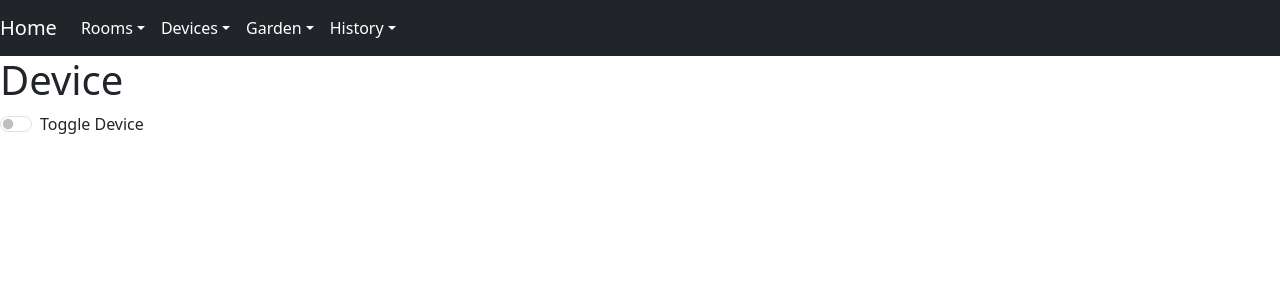
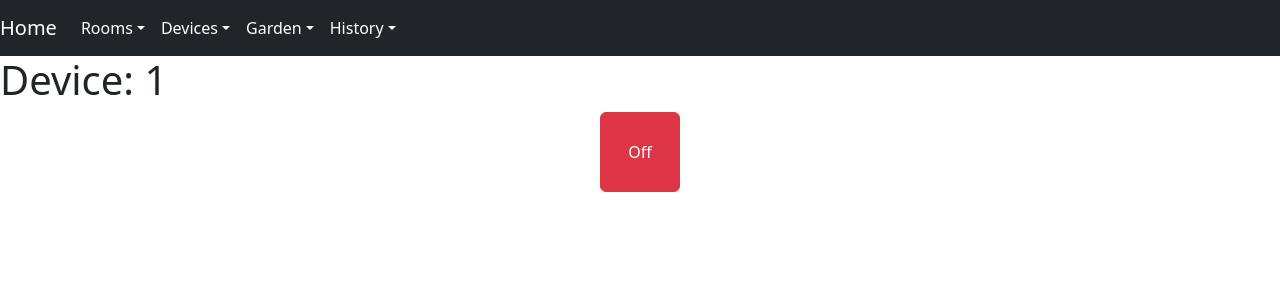
Before and after one commit to Wiqbal2/Smart-Hub-System, a React (Create React App) app: page /Device/1 in a window 1280 px wide. Shown: the top 300 px of the page. Built offline with nearby package versions, Linux system fonts and the light colour scheme.

Commit message:
Waleed:navbar,device,app

```diff
--- a/src/App.js
+++ b/src/App.js
@@ -1,23 +1,52 @@
-import React from'react';
+// import React from'react';
+// import { BrowserRouter as Router, Routes, Route } from 'react-router-dom';
+// import Navbar from './components/Navbar';
+// import HomeScreen from './components/HomeScreen';
+// import Room from './components/Room';
+// import Device from './components/Device';
+
+
+// const devices = ['Coffee-Maker', 'Robot-Vacuum', 'Fridge'];
+
+
+// function App() {
+//   return (
+//     <div className='App'>
+//       <Router>
+//         <Navbar/>
+//         <Routes>
+//         <Route path='/' element={<HomeScreen />} />
+//         <Route path='/Room' element={<Room />} />
+//         <Route path='/Device/:deviceName' element={<Device devices={devices} />} />
+//         </Routes>
+//       </Router>
+//     </div>
+//   );
+// }
+
+// export default App;
+import React, { useState } from 'react';
 import { BrowserRouter as Router, Routes, Route } from 'react-router-dom';
 import Navbar from './components/Navbar';
 import HomeScreen from './components/HomeScreen';
 import Room from './components/Room';
 import Device from './components/Device';
 
+function App() {
+  const [devices, setDevices] = useState(['Coffee-Maker', 'Robot-Vacuum', 'Fridge']);
 
-const devices = ['Coffee-Maker', 'Robot-Vacuum', 'Fridge'];
+  const addDevice = (deviceName) => {
+    setDevices([...devices, deviceName]);
+  };
 
-
-function App() {
   return (
-    <div className='App'>
+    <div className="App">
       <Router>
-        <Navbar/>
+        <Navbar devices={devices} addDevice={addDevice} />
         <Routes>
-        <Route path='/' element={<HomeScreen />} />
-        <Route path='/Room' element={<Room />} />
-        <Route path='/Device/:deviceName' element={<Device devices={devices} />} />
+          <Route path="/" element={<HomeScreen />} />
+          <Route path="/Room" element={<Room />} />
+          <Route path="/Device/:deviceName" element={<Device devices={devices} />} />
         </Routes>
       </Router>
     </div>
--- a/src/components/Device.jsx
+++ b/src/components/Device.jsx
@@ -54,26 +54,71 @@
 // }
 
 // export default Device;
+
+
+
+// import '../styles.css';
+// import React, { useState } from 'react';
+// import { Button } from 'react-bootstrap';
+// import { useParams } from 'react-router-dom';
+
+// function Device() {
+//   const [isOn, setIsOn] = useState(false);
+//   const { deviceName } = useParams();
+
+//   const handleToggle = () => {
+//     setIsOn(!isOn);
+//   };
+
+//   return (
+//     <div>
+//       <h1>Device: {deviceName}</h1>
+//       <div className="OnOff">
+//       <Button variant={isOn ? 'success' : 'danger'} onClick={handleToggle}>
+//         {isOn ? 'On' : 'Off'}
+//       </Button>
+
+//       </div>
+
+//     </div>
+//   );
+// }
+
+// export default Device;
+
+import '../styles.css';
 import React, { useState } from 'react';
-import { Form } from 'react-bootstrap';
+import { Button } from 'react-bootstrap';
+import { useParams } from 'react-router-dom';
+
+// Initial state of devices
+const initialDeviceStates = {
+  'Coffee-Maker': false,
+  'Robot-Vacuum': false,
+  Fridge: false,
+};
 
 function Device() {
-  const [switchState, setSwitchState] = useState(false);
+  const [deviceStates, setDeviceStates] = useState(initialDeviceStates);
+  const { deviceName } = useParams();
 
-  const handleSwitchChange = () => {
-    setSwitchState(!switchState);
+  const handleToggle = () => {
+    setDeviceStates((prevStates) => ({
+      ...prevStates,
+      [deviceName]: !prevStates[deviceName],
+    }));
   };
+
+  const isOn = deviceStates[deviceName];
 
   return (
     <div>
-      <h1>Device</h1>
-      <Form.Check
-        type="switch"
-        id="deviceSwitch"
-        label="Toggle Device"
-        checked={switchState}
-        onChange={handleSwitchChange}
-      />
+      <h1>Device: {deviceName}</h1>
+      <div className="OnOff">
+        <Button variant={isOn ? 'success' : 'danger'} onClick={handleToggle}>
+          {isOn ? 'On' : 'Off'}
+        </Button>
+      </div>
     </div>
   );
 }
--- a/src/components/Navbar.jsx
+++ b/src/components/Navbar.jsx
@@ -1,13 +1,80 @@
-import React from 'react';
-import { Navbar as BootstrapNavbar, Nav, NavDropdown} from 'react-bootstrap';
-import '../styles.css';
-import { Link } from 'react-router-dom';
-import Room from './Room'
-import Device from './Device';
+// import React from 'react';
+// import { Navbar as BootstrapNavbar, Nav, NavDropdown} from 'react-bootstrap';
+// import '../styles.css';
+// import { Link } from 'react-router-dom';
+// import Room from './Room'
+// import Device from './Device';
 
 
-function Navbar() {
+// function Navbar() {
+//     return (
+//         <BootstrapNavbar className="navbar navbar-dark bg-dark" expand="lg">
+//             {/* HOME BUTTON */}
+//             <BootstrapNavbar.Brand href="/">Home</BootstrapNavbar.Brand>
+//             <BootstrapNavbar.Toggle aria-controls="basic-navbar-nav" />
+//             <BootstrapNavbar.Collapse id="basic-navbar-nav">
+//                 <Nav className="mr-auto">
+//                     {/* ROOMS DROPDOWN */}
+//                     <NavDropdown title="Rooms" id="basic-nav-dropdown">
+//                         <NavDropdown.Item href="/" as={Link} to="/Room">Kitchen</NavDropdown.Item>
+//                         <NavDropdown.Item href="/" as= {Link} to="/Room">Living-room</NavDropdown.Item>
+//                         <NavDropdown.Item href="#">+ add room</NavDropdown.Item>
+//                     </NavDropdown>
+//                     {/* DEVICES DROPDOWN */}
+//                     <NavDropdown title="Devices" id="basic-nav-dropdown">
+//                         <NavDropdown.Item href="/" as = {Link} to="/Device/Coffee-Maker">Coffee-Maker</NavDropdown.Item>
+//                         <NavDropdown.Item href="/" as = {Link} to="/Device/Robot-Vacuum">Robot Vacuum</NavDropdown.Item>
+//                         <NavDropdown.Item href="/" as = {Link} to="/Device/Fridge">Fridge</NavDropdown.Item>
+//                         <NavDropdown.Item href= "#">+ add device</NavDropdown.Item>
+//                     </NavDropdown>
+//                     {/* GARDEN DROPDOWN */}
+//                     <NavDropdown title="Garden" id="basic-nav-dropdown">
+//                         <NavDropdown.Item href="#">Lighting</NavDropdown.Item>
+//                         <NavDropdown.Item href="#">Irrigation</NavDropdown.Item>
+//                     </NavDropdown>
+//                     {/* HISTORY DROPDOWN */}
+//                     <NavDropdown title="History" id="basic-nav-dropdown">
+//                         <NavDropdown.Item href="#">- Fridge 30 F<br />May 9th</NavDropdown.Item>
+//                         <NavDropdown.Item href="#">- Irrigation ON <br />May 9th</NavDropdown.Item>
+//                     </NavDropdown>
+//                 </Nav>
+//             </BootstrapNavbar.Collapse>
+//         </BootstrapNavbar>
+//     );
+// }
+
+// export default Navbar;
+
+import React, { useState } from 'react';
+import { Navbar as BootstrapNavbar, Nav, NavDropdown, Modal, Button, Form } from 'react-bootstrap';
+import { Link } from 'react-router-dom';
+
+function Navbar({ devices, addDevice }) {
+  const [showAddDeviceModal, setShowAddDeviceModal] = useState(false);
+  const [newDeviceName, setNewDeviceName] = useState('');
+
+  const handleAddDevice = () => {
+    setShowAddDeviceModal(true);
+  };
+
+  const handleModalClose = () => {
+    setShowAddDeviceModal(false);
+    setNewDeviceName('');
+  };
+
+  const handleDeviceNameChange = (event) => {
+    setNewDeviceName(event.target.value);
+  };
+
+  const handleDeviceSubmit = (event) => {
+    event.preventDefault();
+    addDevice(newDeviceName);
+    setShowAddDeviceModal(false);
+    setNewDeviceName('');
+  };
+
   return (
+    <>
       <BootstrapNavbar className="navbar navbar-dark bg-dark" expand="lg">
         {/* HOME BUTTON */}
         <BootstrapNavbar.Brand href="/">Home</BootstrapNavbar.Brand>
@@ -16,16 +83,22 @@ function Navbar() {
           <Nav className="mr-auto">
             {/* ROOMS DROPDOWN */}
             <NavDropdown title="Rooms" id="basic-nav-dropdown">
-                        <NavDropdown.Item href="/" as={Link} to="/Room">Kitchen</NavDropdown.Item>
-                        <NavDropdown.Item href="/" as= {Link} to="/Room">Living-room</NavDropdown.Item>
+              <NavDropdown.Item href="/" as={Link} to="/Room">
+                Kitchen
+              </NavDropdown.Item>
+              <NavDropdown.Item href="/" as={Link} to="/Room">
+                Living-room
+              </NavDropdown.Item>
               <NavDropdown.Item href="#">+ add room</NavDropdown.Item>
             </NavDropdown>
             {/* DEVICES DROPDOWN */}
             <NavDropdown title="Devices" id="basic-nav-dropdown">
-                        <NavDropdown.Item href="/" as = {Link} to="/Device/Coffee-Maker">Coffee-Maker</NavDropdown.Item>
-                        <NavDropdown.Item href="/" as = {Link} to="/Device/Robot-Vacuum">Robot Vacuum</NavDropdown.Item>
-                        <NavDropdown.Item href="/" as = {Link} to="/Device/Fridge">Fridge</NavDropdown.Item>
-                        <NavDropdown.Item href= "#">+ add device</NavDropdown.Item>
+              {devices.map((device) => (
+                <NavDropdown.Item key={device} href="/" as={Link} to={`/Device/${device}`}>
+                  {device}
+                </NavDropdown.Item>
+              ))}
+              <NavDropdown.Item onClick={handleAddDevice}>+ add device</NavDropdown.Item>
             </NavDropdown>
             {/* GARDEN DROPDOWN */}
             <NavDropdown title="Garden" id="basic-nav-dropdown">
@@ -40,6 +113,25 @@ function Navbar() {
           </Nav>
         </BootstrapNavbar.Collapse>
       </BootstrapNavbar>
+
+      {/* Add Device Modal */}
+      <Modal show={showAddDeviceModal} onHide={handleModalClose}>
+        <Modal.Header closeButton>
+          <Modal.Title>Add Device</Modal.Title>
+        </Modal.Header>
+        <Modal.Body>
+          <Form onSubmit={handleDeviceSubmit}>
+            <Form.Group controlId="deviceName">
+              <Form.Label>Device Name</Form.Label>
+              <Form.Control type="text" value={newDeviceName} onChange={handleDeviceNameChange} />
+            </Form.Group>
+            <Button variant="primary" type="submit">
+              Add
+            </Button>
+          </Form>
+        </Modal.Body>
+      </Modal>
+    </>
   );
 }
 
--- a/src/styles.css
+++ b/src/styles.css
@@ -148,3 +148,14 @@ button:focus {
     padding: 20px;
 	width: fit-content;
 }
+
+.OnOff {
+	display: flex;
+	justify-content: space-evenly;
+	align-items: center;
+}
+
+.OnOff:hover {
+	background: rgb(0, 0, 0);
+	cursor: pointer;
+}
```
Lines whose indentation alone changed are shown as unchanged.
